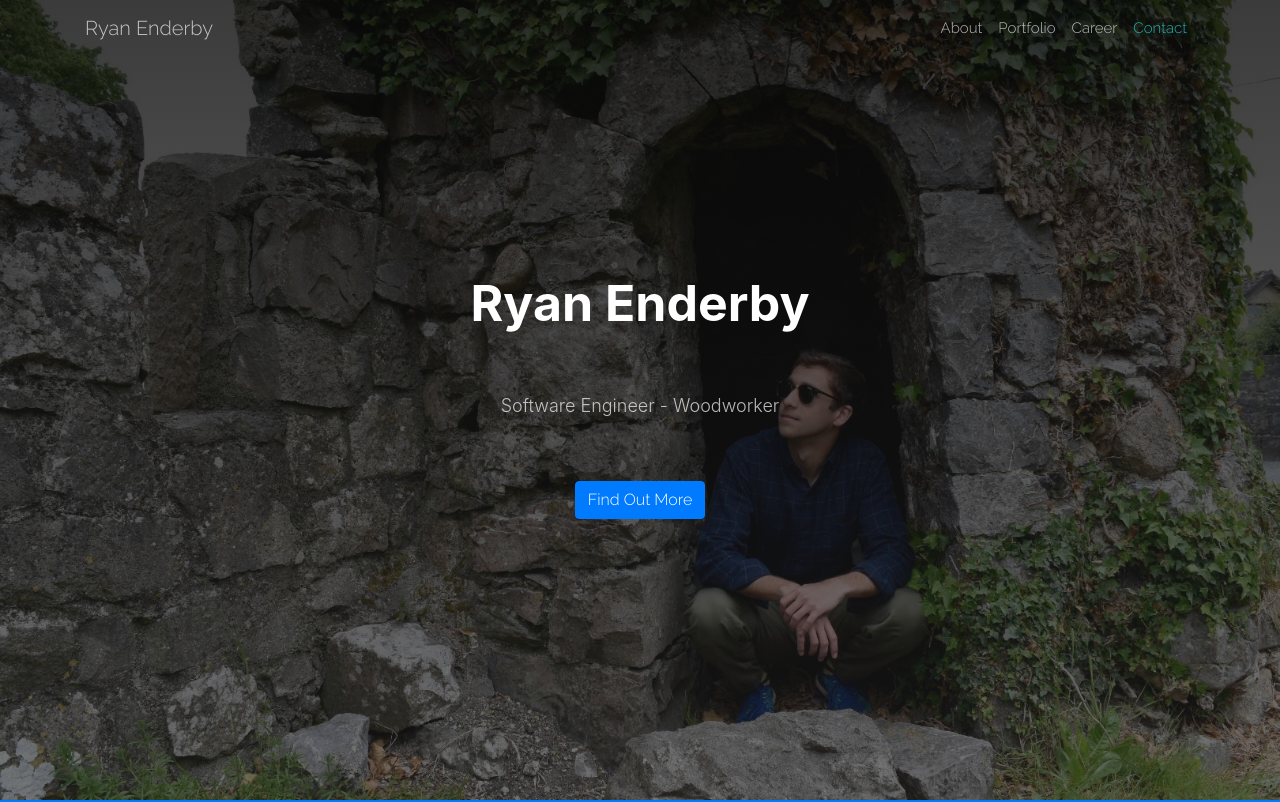
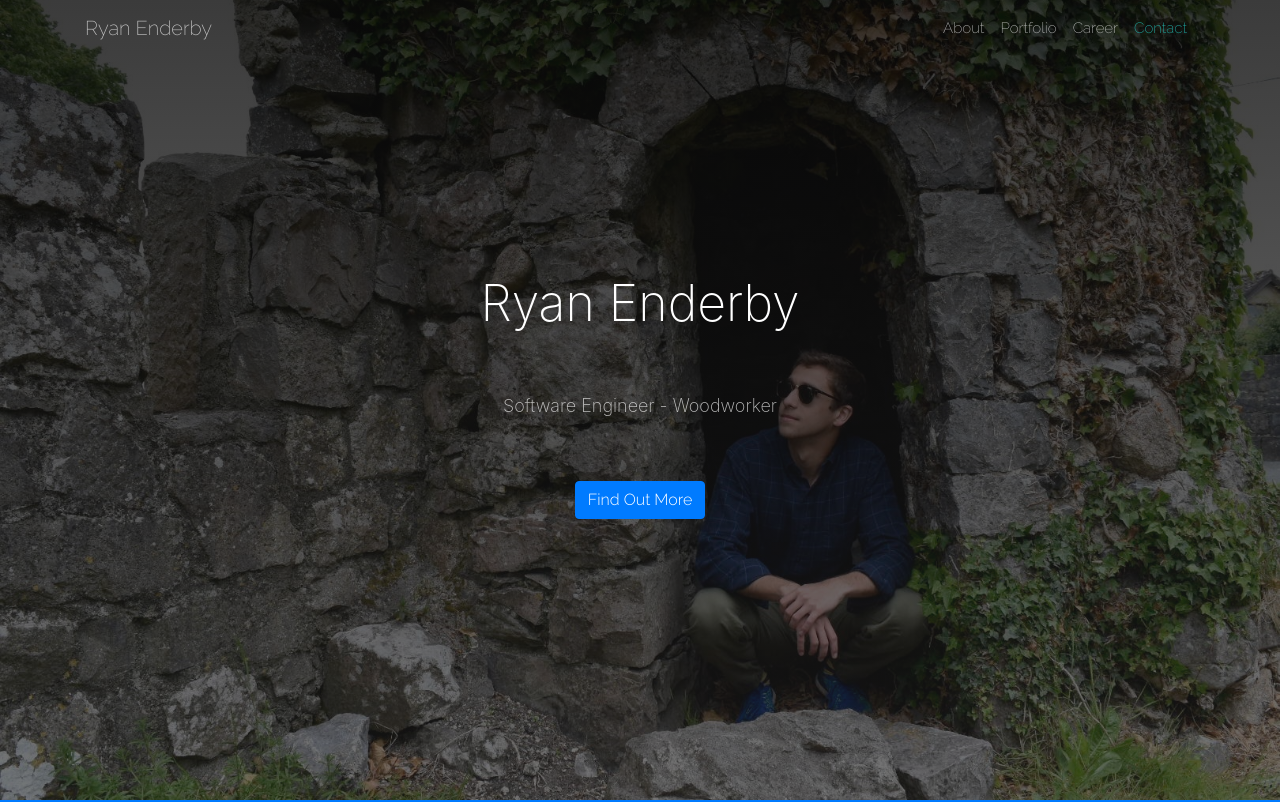
Before and after one commit to rae83/rae83.github.io, a website with bundled scripts: page index.html in a window 1280 px wide. Shown: the top 802 px of the page. Built offline with nearby package versions, Linux system fonts and the light colour scheme; files whose address does not match are found by name.

Commit message:
changing font weights

```diff
--- a/css/creative.css
+++ b/css/creative.css
@@ -11,7 +11,7 @@ html {
 
 body {
   font-family: 'Merriweather', 'Helvetica Neue', Arial, sans-serif;
-  font-weight: 300;
+  font-weight: 200;
 }
 
 hr {
@@ -88,7 +88,7 @@ body {
   -moz-transition: all 0.2s;
   transition: all 0.2s; }
   #mainNav .navbar-brand {
-    font-weight: 300;
+    font-weight: 200;
     text-transform: none;
     color: lightseagreen;
     font-family: 'Raleway', 'Helvetica Neue', Arial, sans-serif; }
@@ -96,13 +96,13 @@ body {
       color: lightseagreen; }
   #mainNav .navbar-toggle {
     font-size: 16px;
-    font-weight: 300;
+    font-weight: 200;
     text-transform: none;
     color: #222222; }
   #mainNav .navbar-nav > li.nav-item > a.nav-link:focus,
   #mainNav .navbar-nav > li.nav-item > a.nav-link {
     font-size: 15px;
-    font-weight: 300;
+    font-weight: 200;
     text-transform: none;
     color: #222222; }
     #mainNav .navbar-nav > li.nav-item > a.nav-link:focus:hover,
@@ -164,7 +164,7 @@ header.masthead {
     text-align: center; }
     header.masthead .header-content .header-content-inner h1 {
       font-size: 30px;
-      font-weight: 700;
+      font-weight: 200;
       margin-top: 0;
       margin-bottom: 0;
       text-transform: none; }
@@ -172,7 +172,7 @@ header.masthead {
       margin: 30px auto; }
     header.masthead .header-content .header-content-inner p {
       font-size: 16px;
-      font-weight: 300;
+      font-weight: 200;
       margin-bottom: 50px;
       color: rgba(255, 255, 255, 0.7); }
   @media (min-width: 768px) {
@@ -237,7 +237,7 @@ header.masthead {
         font-family: 'Raleway', 'Helvetica Neue', Arial, sans-serif; }
       .portfolio-box .portfolio-box-caption .portfolio-box-caption-content .project-category {
         font-size: 14px;
-        font-weight: 600;
+        font-weight: 200;
         text-transform: none; }
       .portfolio-box .portfolio-box-caption .portfolio-box-caption-content .project-name {
         font-size: 18px; }
@@ -472,7 +472,7 @@ header.masthead {
     background-color: white; }
 
 .btn {
-  font-weight: 700;
+  font-weight: 300;
   text-transform: none;
   border: none;
   border-radius: 300px;
--- a/index.html
+++ b/index.html
@@ -25,7 +25,7 @@
 
     <!-- Custom fonts for this template -->
     <link href="vendor/font-awesome/css/font-awesome.min.css" rel="stylesheet" type="text/css">
-    <link href='https://fonts.googleapis.com/css?family=Raleway:300' rel='stylesheet' type='text/css'>
+    <link href='https://fonts.googleapis.com/css?family=Raleway:200,300' rel='stylesheet' type='text/css'>
     <link href='https://fonts.googleapis.com/css?family=Merriweather:400,300,300italic,400italic,700,700italic,900,900italic' rel='stylesheet' type='text/css'>
 
     <!-- Plugin CSS -->
```
